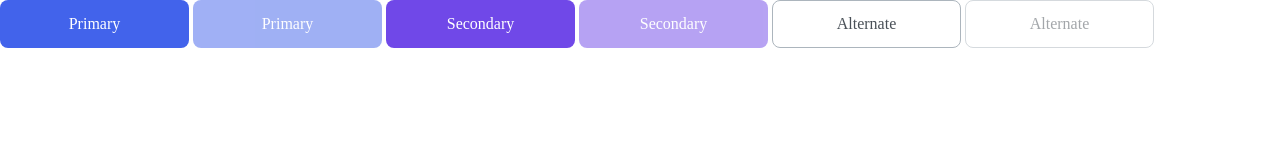
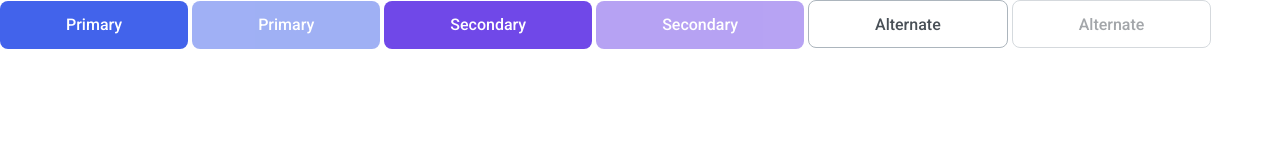
Before and after one commit to js-tasks-ru/htmlcss-20241107_natalya79, a website: page 03-lection1/01-button/index.html in a window 1280 px wide. Drawn offline with Linux system fonts and the light colour scheme; files whose address does not match are found by name.

Commit message:
Change padding and font styles

```diff
--- a/03-lection1/01-button/button.css
+++ b/03-lection1/01-button/button.css
@@ -1,39 +1,41 @@
 .button {
-    width: 189px;
     height: 48px;
+    padding: 15px 66px 14px;
 
     border-radius: 8px;
     border: none;
 
+    font-family: 'Roboto';
     font-size: 16px;
     font-weight: 500;
+    line-height: 18.75px;
 }
 
-.button_type_main {
+.button_main {
     background-color: var(--main);
     color: var(--white);
 }
 
-.button_type_main:hover {
+.button_main:hover {
     background-color: var(--main-dark);
 }
 
-.button_type_additional {
+.button_additional {
     background-color: var(--additional);
     color: #FFFFFF;
 }
 
-.button_type_additional:hover {
+.button_additional:hover {
     background-color: var(--additional-dark);
 }
 
-.button_type_alternate {
+.button_alternate {
     background-color: transparent;
     border: 1px solid var(--alternate);
     color: var(--grey-4);
 }
 
-.button_type_alternate:hover {
+.button_alternate:hover {
     border-color: var(--alternate-dark);
 }
 
--- a/03-lection1/01-button/index.html
+++ b/03-lection1/01-button/index.html
@@ -7,12 +7,12 @@
     </head>
     <body>
         <main>
-            <button class="button button_type_main">Primary</button>
-            <button class="button button_type_main" disabled>Primary</button>
-            <button class="button button_type_additional">Secondary</button>
-            <button class="button button_type_additional" disabled>Secondary</button>
-            <button class="button button_type_alternate">Alternate</button>
-            <button class="button button_type_alternate" disabled>Alternate</button>
+            <button class="button button_main">Primary</button>
+            <button class="button button_main" disabled>Primary</button>
+            <button class="button button_additional">Secondary</button>
+            <button class="button button_additional" disabled>Secondary</button>
+            <button class="button button_alternate">Alternate</button>
+            <button class="button button_alternate" disabled>Alternate</button>
         </main>
     </body>
 </html>
```
